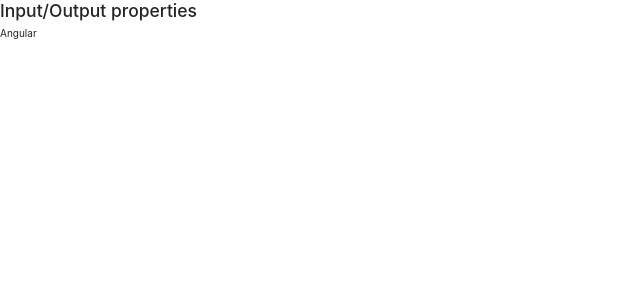
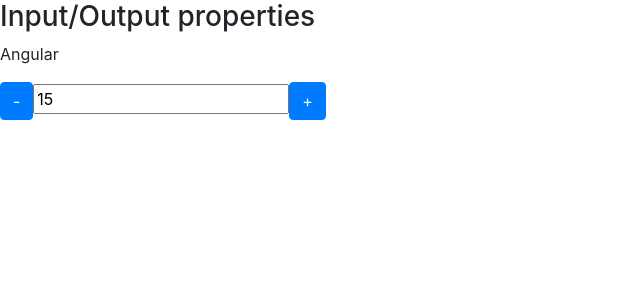
Before and after one commit to jpsilveira13/angular4, an Angular app in the folder data-binding/: page / in a window 1280 px wide. Shown: the top 300 px of the page, without its empty margins (0-640 px from the left). Built offline with nearby package versions, Linux system fonts and the light colour scheme.

Commit message:
Fim aula 13 e 14

```diff
--- a/data-binding/src/app/app.module.ts
+++ b/data-binding/src/app/app.module.ts
@@ -7,13 +7,15 @@
 import { DataBindingComponent } from './data-binding/data-binding.component';
 import {MeuFormModule} from './meu-form/meu-form.module';
 import { InputPropertyComponent } from './input-property/input-property.component';
+import { OutputPropertyComponent } from './output-property/output-property.component';
 
 
 @NgModule({
     declarations: [
         AppComponent,
         DataBindingComponent,
-        InputPropertyComponent
+        InputPropertyComponent,
+        OutputPropertyComponent
     ],
     imports: [
         BrowserModule,
--- a/data-binding/src/app/data-binding/data-binding.component.html
+++ b/data-binding/src/app/data-binding/data-binding.component.html
@@ -75,5 +75,7 @@
     <article>
         <h3>Input/Output properties</h3>
         <app-curso [nome]="nomeDocurso"></app-curso>
+        <contador [valor]="valorInicial"
+        (mudouValor)="onMudouValor($event)"></contador>
     </article>
 </section>
--- a/data-binding/src/app/data-binding/data-binding.component.ts
+++ b/data-binding/src/app/data-binding/data-binding.component.ts
@@ -23,6 +23,7 @@
     nome: string = 'ABC';
     nomeDocurso: string = 'Angular';
     isMouseOver: boolean = false;
+    valorInicial = 15;
     getValor(){
         return 1;
     }
@@ -42,6 +43,9 @@
     salvarValor(valor){
         this.valorSalvo = valor;
     }
+    onMudouValor(evento){
+        console.log(evento.novoValor);
+    }
     constructor() { }
 
     ngOnInit() {
--- /dev/null
+++ b/data-binding/src/app/output-property/output-property.component.html
@@ -0,0 +1,6 @@
+<div>
+  <button class="btn btn-primary" (click)="decrementa()">-</button>
+  <input type="text" [value]="valor" readonly>
+  <button class="btn btn-primary" (click)="incremeta()">+</button>
+
+</div>
--- /dev/null
+++ b/data-binding/src/app/output-property/output-property.component.ts
@@ -0,0 +1,32 @@
+import {Component, EventEmitter, Input, OnInit, Output} from '@angular/core';
+
+@Component({
+    selector: 'contador',
+    templateUrl: './output-property.component.html',
+    styleUrls: ['./output-property.component.css']
+})
+export class OutputPropertyComponent implements OnInit {
+    @Input() valor: number = 0;
+    @Output() mudouValor = new EventEmitter();
+    incremeta(){
+        this.valor++;
+        this.mudouValor.emit({novoValor: this.valor})
+    }
+    decrementa(){
+        if (this.valor <= 0){
+            alert('Limite mínimo é 0');
+            this.mudouValor.emit({novoValor: this.valor})
+        } else {
+            this.valor--;
+        }
+
+    }
+
+    constructor() {
+
+    }
+
+    ngOnInit() {
+    }
+
+}
--- a/data-binding/src/index.html
+++ b/data-binding/src/index.html
@@ -5,7 +5,6 @@
   <title>DataBinding</title>
   <base href="/">
   <!-- Latest compiled and minified CSS -->
-  <link rel="stylesheet" href="https://maxcdn.bootstrapcdn.com/bootstrap/3.3.7/css/bootstrap.min.css" integrity="sha384-BVYiiSIFeK1dGmJRAkycuHAHRg32OmUcww7on3RYdg4Va+PmSTsz/K68vbdEjh4u" crossorigin="anonymous">
   <meta name="viewport" content="width=device-width, initial-scale=1">
   <link rel="icon" type="image/x-icon" href="favicon.ico">
 </head>
```
Also changed, not shown: data-binding/src/app/output-property/output-property.component.css (added), 1 other file (tests, documents, lock files or other folders).
